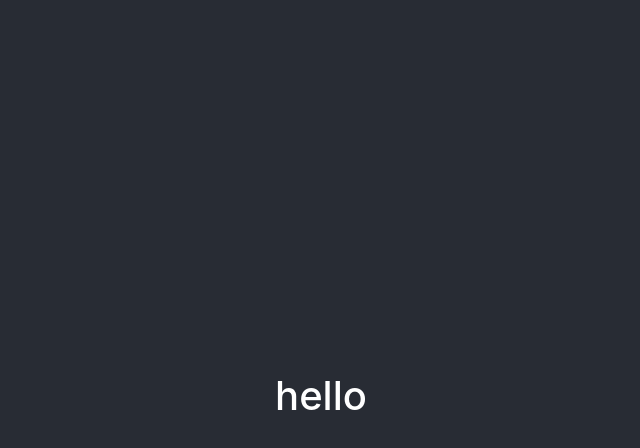
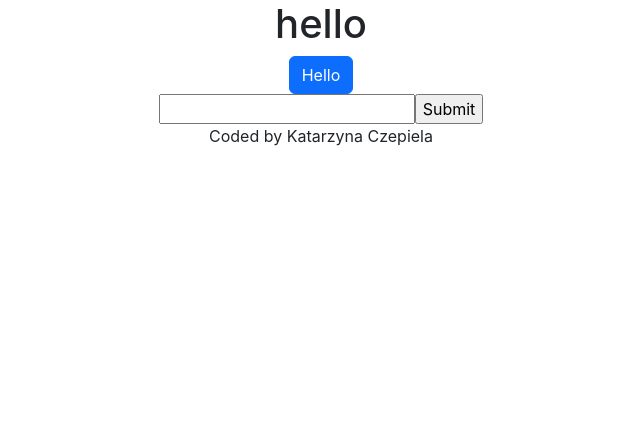
Before and after one commit to katcze91/dictionary-react, a React (Create React App) app: page / in a window 1280 px wide. Shown: the top 448 px of the page, without its empty margins (319-959 px from the left). Built offline with nearby package versions, Linux system fonts and the light colour scheme.

Commit message:
search form

```diff
--- a/src/App.css
+++ b/src/App.css
@@ -1,38 +1,3 @@
 .App {
   text-align: center;
 }
-
-.App-logo {
-  height: 40vmin;
-  pointer-events: none;
-}
-
-@media (prefers-reduced-motion: no-preference) {
-  .App-logo {
-    animation: App-logo-spin infinite 20s linear;
-  }
-}
-
-.App-header {
-  background-color: #282c34;
-  min-height: 100vh;
-  display: flex;
-  flex-direction: column;
-  align-items: center;
-  justify-content: center;
-  font-size: calc(10px + 2vmin);
-  color: white;
-}
-
-.App-link {
-  color: #61dafb;
-}
-
-@keyframes App-logo-spin {
-  from {
-    transform: rotate(0deg);
-  }
-  to {
-    transform: rotate(360deg);
-  }
-}
--- a/src/App.js
+++ b/src/App.js
@@ -1,12 +1,23 @@
-import logo from './logo.svg';
-import './App.css';
+import React from "react";
+import Dictionary from "./Dictionary"
+import "./App.css";
 
 function App() {
   return (
     <div className="App">
-      <header className="App-header">
-        <h1>hello</h1>
-      </header>
+      <div className="container">
+        <header className="App-header">
+          <h1>hello</h1>
+          <a href="#" className="btn btn-primary">
+            {" "}
+            Hello
+          </a>
+        </header>
+        <main>
+          < Dictionary/>
+        </main>
+        <footer>Coded by Katarzyna Czepiela</footer>
+      </div>
     </div>
   );
 }
--- /dev/null
+++ b/src/Dictionary.js
@@ -0,0 +1,21 @@
+import React, { useState } from "react";
+
+export default function Dictionary() {
+  let [keyword, setKeyword] = useState("");
+
+  function handleKeywordChange(event) {
+    setKeyword(event.target.value);
+  }
+  function search(event) {
+    event.preventDefault();
+    alert(`Seaching for ${keyword}`);
+  }
+  return (
+    <div className="dictionary">
+      <form onSubmit={search}>
+        <input type="search" onChange={handleKeywordChange} />
+        <input type="submit" />
+      </form>
+    </div>
+  );
+}
```
